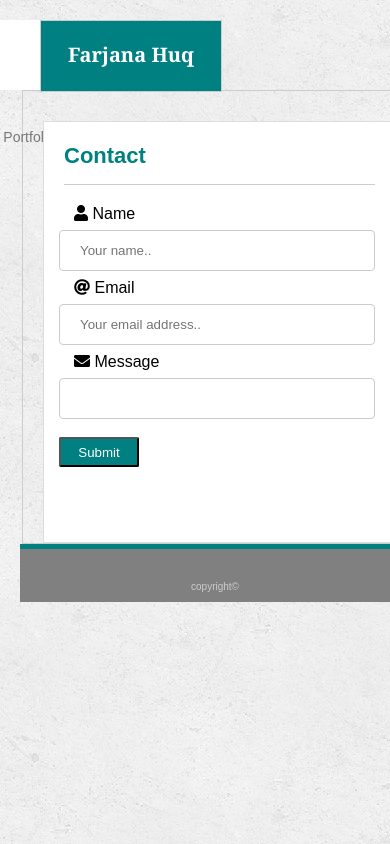
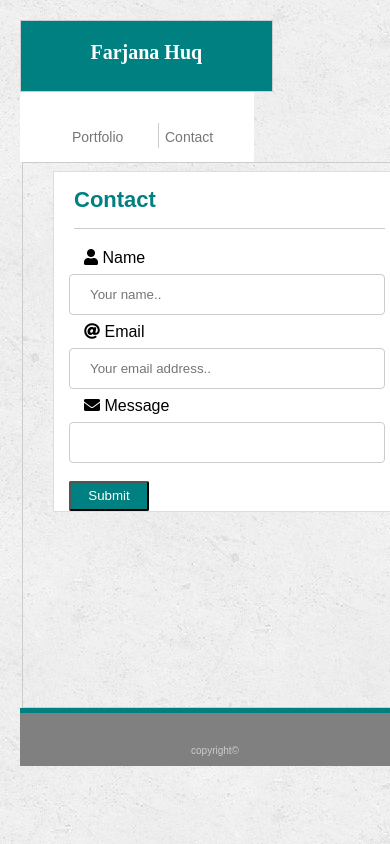
Before and after one commit to farjanaHuq/Responsive_Portfolio, a plain HTML site: page contact.html in a window 390 px wide. Shown: the top 844 px of the page. Drawn offline with Linux system fonts and the light colour scheme.

Commit message:
updated css file

```diff
--- a/assets/css/styles.css
+++ b/assets/css/styles.css
@@ -22,14 +22,16 @@ html,body{
     height: 100%;
   }
 .header{
-    position: static;
+    display: flex;
+    flex-direction: row;
     background-color: #ffffff;
-    text-align: center;
+
+}
+.header > div{
+
     width: 100%;
     height: 70px;
     font-family: Georgia, 'Times New Roman', Times, serif;
-    margin-left: 2px;
-
 }
 #Your-name{
     background-color: teal;
@@ -38,10 +40,14 @@ html,body{
     height: 30px;
     padding: 20px 20px 20px 20px ;
     margin-left: 220px;
+    margin-right: 515px;
     color: #ffffff;
     font-size: 20px;
     font-weight: bold;
     float: left;
+}
+.nav-links {
+    margin-right: 16%;
 }
 #Contact-header{
     border-right-style: solid 1px black;
@@ -67,12 +73,10 @@ html,body{
     width: 80px;
     height: 10px;
     margin-top: 31px;
-    padding: 6px 5px 9px 11px  ;
+    padding: 6px 5px 9px 10px  ;
     float: right;
 }
-.nav-links {
-    margin-right: 245px;
-}
+
 #Portfolio{
     border-right-style: solid 1px black;
     color: #777777;
@@ -84,7 +88,7 @@ html,body{
     width: 80px;
     height: 10px;
     margin-top: 31px;
-    padding: 6px 6px 9px 12px ;
+    padding: 6px 6px 9px 15px ;
     float: right;
 }
 #Contact{
@@ -102,7 +106,6 @@ html,body{
     width:100%;
     height: 1015px;
     border: solid 0.5px #cccccc;
-
     margin-left: 2px;
     margin-right: 2px;
 }
@@ -110,14 +113,13 @@ html,body{
 /* <!----styling index.html ----->*/
 .content-index{
     clear: both;
-    width: 960px;
-    height: 420px;
+    width: 66%;
+    height: 45%;
     border: 1px solid #dddddd;
     background-color: #ffffff;
     font-family: Arial, Helvetica, sans-serif;
     margin-top: 30px;
     margin-left: 220px;
-   /* margin-bottom: 533px;*/
     line-height: 100%;
 }
 
@@ -152,8 +154,8 @@ html,body{
     position:relative;
     left: 220px;
     right: 200px;
-    width: 960px;
-    height: 420px;
+    width: 66%;
+    height: 45%;
     border: 1px solid #dddddd;
     background-color: #ffffff;
     font-family: Arial, Helvetica, sans-serif;
@@ -177,8 +179,8 @@ input[type=text], select {
 
 }
 #message{
-    width: 920px;
-    height:120px;
+    width: 60%;
+    height:40%;
 }
 #Contact:hover{
     background-color: azure;
@@ -284,19 +286,21 @@ input[type=submit]:active{
         height: auto;
         width:100%;
     }
-    /*
-    .header{
-        width: 100%;
-        margin-left: -195px;
-    }*/
-    .content-contact, .content-portfolio{
-        width: 80%;
-        margin-left: -200px;
+    #Your-name{
+        margin-left: 30px;
     }
     .content-index{
         max-width: 80%;
         margin-left: 30px;
         height: 80%;
+    }
+    .content-contact, .content-portfolio{
+        width: 60%;
+        height: 70%;
+        position: relative;
+        left: 30px;
+        top: 0px;
+        margin-bottom: 50%;
     }
 
     /* Styling for font awesome */
@@ -325,18 +329,20 @@ input[type=submit]:active{
         height: auto;
         max-width: 768px;
     }
-    .header{
-        width: 100%;
-        margin-left: -100px;
+    #Your-name{
+        margin-left: 30px;
+    }
+    .content-index{
+        max-width: 80%;
+        margin-left: 30px;
+        height: 80%;
     }
     .content-contact, .content-portfolio{
-        width: 90%;
-        margin-left: -200px;
-    }
-    .content-index{
-        max-width: 90%;
-        margin-left: 30px;
-        height: auto;
+        width: 60%;
+        height: 70%;
+        position: relative;
+        left: 30px;
+        margin-bottom: 50%;
     }
     /* Styling for font awesome */
     .fa-user:before {
@@ -364,21 +370,51 @@ input[type=submit]:active{
     }
     .container {
         height: auto;
-        max-width: 768px;
+        max-width: 640px;
     }
     .header{
+        width: 150%;
+        flex-direction: column;
+        margin: 0;
+        height: auto;
+    }
+    .nav-links{
+        width: 100%;
+        height: 70px;
+    }
+    #Your-name{
+
         width: 90%;
-        margin-left: -200px;
-    }
-    .content-contact, .content-portfolio{
-        width: 90%;
-        margin-left: -200px;
+        justify-content: center;
+        text-align: center;
+        margin-left: 0;
     }
     .content-index{
-        max-width: 90%;
+        clear: both;
+        max-width: 80%;
         margin-left: 30px;
-        height: auto;
+        height: 80%;
     }
+    .content-contact{
+        clear: both;
+        width: 90%;
+        height: 50%;
+        position: relative;
+        margin-top: 2%;
+        margin-bottom: 50%;
+    }
+    .content-portfolio{
+        clear: both;
+        width: 60%;
+        height: 70%;
+        position: relative;
+        left: 30px;
+        margin-bottom: 50%;
+    }
+    .header{
+        width: 60%;
+    }
+
     /* Styling for font awesome */
     .fa-user:before {
         content: "\f007";
--- a/contact.html
+++ b/contact.html
@@ -28,6 +28,7 @@
             <section id="Your-name">
                 Farjana Huq
             </section>
+            <section class="nav-links">
                 <Section id="Contact">
                     Contact
                 </Section>
@@ -38,6 +39,7 @@
 
                 <section id="About">
                     About
+                </section>
             </section>
         </div>
 
```
Lines whose indentation alone changed are shown as unchanged.
